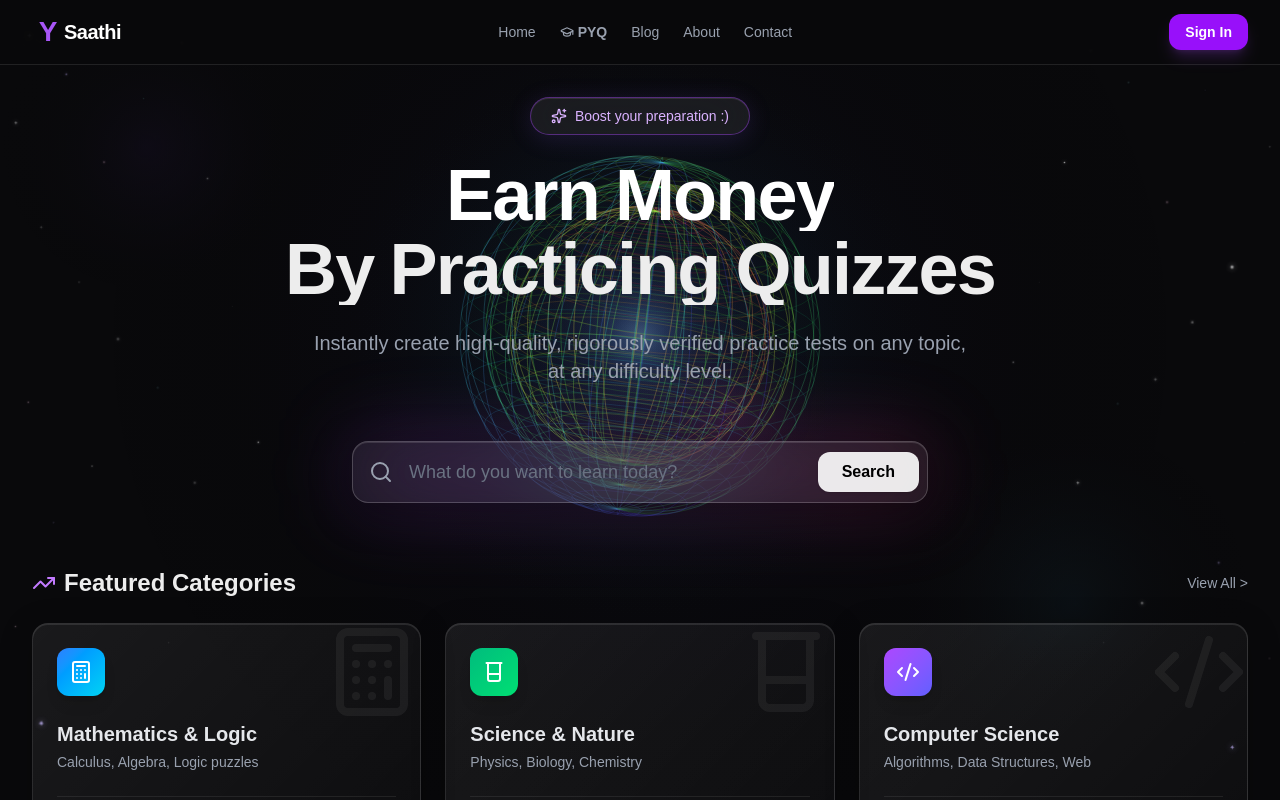
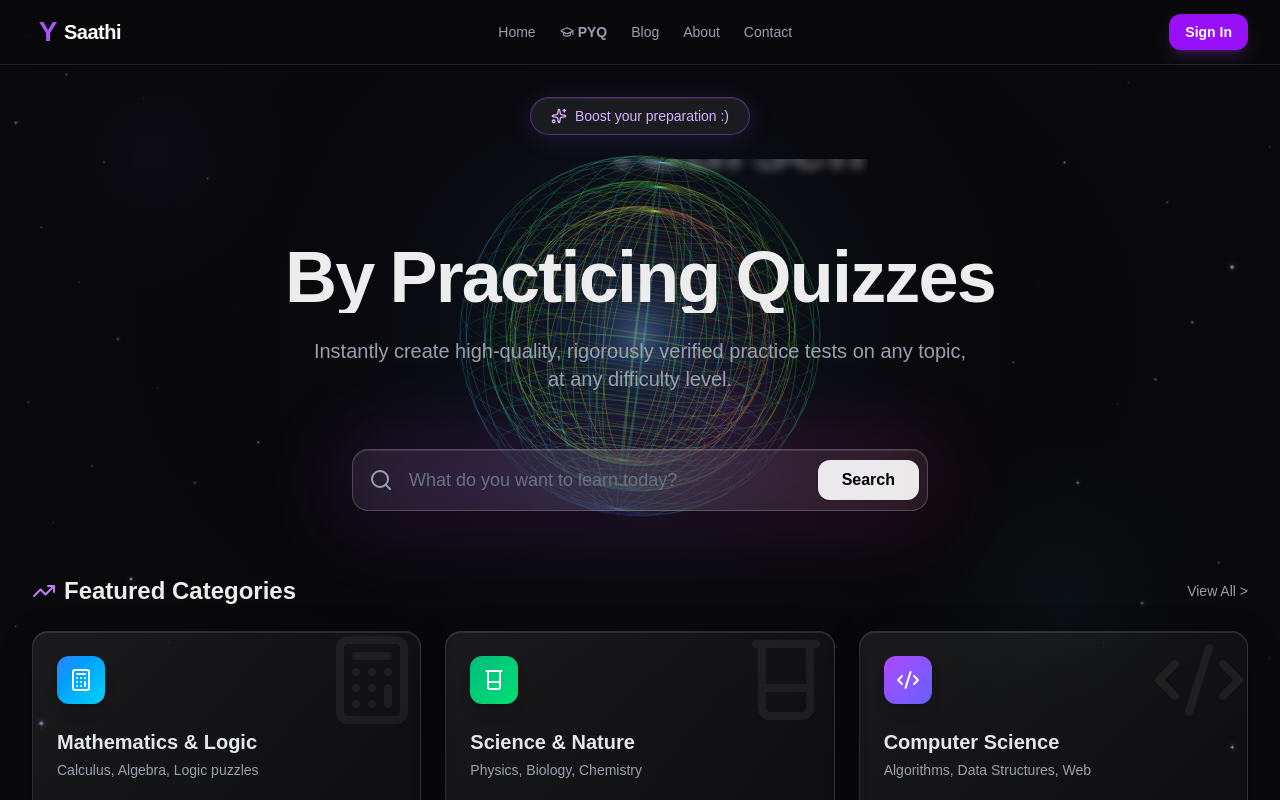
Before and after one commit to yoursaathicompany/YourSaathi, a Next.js app: page / in a window 1280 px wide. Shown: the top 800 px of the page. Built offline with nearby package versions, Linux system fonts and the light colour scheme; no server answers.

Commit message:
feat: Add looping slogan animation to hero section

```diff
--- a/src/app/page.tsx
+++ b/src/app/page.tsx
@@ -1,18 +1,31 @@
 'use client';
 
-import { useState, useTransition } from 'react';
+import { useState, useTransition, useEffect } from 'react';
 import { Search, Sparkles, TrendingUp } from 'lucide-react';
 import QuizBoxGrid from '@/components/QuizBoxGrid';
 import BackgroundAnimation from '@/components/BackgroundAnimation';
 import StarField from '@/components/StarField';
 import ShootingStar from '@/components/ShootingStar';
-import { motion } from 'framer-motion';
+import { motion, AnimatePresence } from 'framer-motion';
 
 export default function Home() {
   const [inputValue, setInputValue] = useState('');
   const [searchQuery, setSearchQuery] = useState('');
   const [showAll, setShowAll] = useState(false);
   const [isPending, startTransition] = useTransition();
+
+  const slogans = [
+    ['Earn', 'Money'],
+    ['Build', 'Yourself']
+  ];
+  const [sloganIndex, setSloganIndex] = useState(0);
+
+  useEffect(() => {
+    const interval = setInterval(() => {
+      setSloganIndex(prev => (prev + 1) % slogans.length);
+    }, 3000);
+    return () => clearInterval(interval);
+  }, []);
 
   return (
     <>
@@ -35,36 +48,38 @@ export default function Home() {
           </motion.div>
 
           <motion.h1
-            variants={{
-              hidden: { opacity: 0 },
-              visible: { opacity: 1, transition: { staggerChildren: 0.15, delayChildren: 0.1 } },
-            }}
-            initial="hidden"
-            animate="visible"
+            initial={{ opacity: 0 }}
+            animate={{ opacity: 1 }}
             className="text-5xl md:text-7xl font-extrabold tracking-tight flex flex-col items-center gap-2 sm:gap-4"
           >
-            <div className="overflow-hidden flex gap-3 md:gap-4 flex-wrap justify-center">
-              {['Earn', 'Money'].map((word, i) => (
-                <motion.span
-                  key={`word1-${i}`}
-                  variants={{
-                    hidden: { y: '100%', opacity: 0, rotateX: -45, filter: 'blur(8px)' },
-                    visible: { y: 0, opacity: 1, rotateX: 0, filter: 'blur(0px)', transition: { type: 'spring', damping: 12, stiffness: 100 } },
-                  }}
-                  className="inline-block text-white"
+            <div className="overflow-hidden flex gap-3 md:gap-4 flex-wrap justify-center min-h-[1.2rem] pb-2">
+              <AnimatePresence mode="wait">
+                <motion.div
+                  key={sloganIndex}
+                  className="flex gap-3 md:gap-4 flex-wrap justify-center"
                 >
-                  {word}
-                </motion.span>
-              ))}
+                  {slogans[sloganIndex].map((word, i) => (
+                    <motion.span
+                      key={`slogan-${sloganIndex}-${i}`}
+                      initial={{ y: '100%', opacity: 0, rotateX: -45, filter: 'blur(8px)' }}
+                      animate={{ y: 0, opacity: 1, rotateX: 0, filter: 'blur(0px)' }}
+                      exit={{ y: '-100%', opacity: 0, rotateX: 45, filter: 'blur(8px)' }}
+                      transition={{ type: 'spring', damping: 12, stiffness: 100, delay: i * 0.15 }}
+                      className="inline-block text-white"
+                    >
+                      {word}
+                    </motion.span>
+                  ))}
+                </motion.div>
+              </AnimatePresence>
             </div>
             <div className="overflow-hidden flex gap-3 md:gap-4 flex-wrap justify-center mt-[-0.2em]">
               {['By', 'Practicing', 'Quizzes'].map((word, i) => (
                 <motion.span
                   key={`word2-${i}`}
-                  variants={{
-                    hidden: { y: '100%', opacity: 0, rotateX: -45, filter: 'blur(8px)' },
-                    visible: { y: 0, opacity: 1, rotateX: 0, filter: 'blur(0px)', transition: { type: 'spring', damping: 12, stiffness: 100 } },
-                  }}
+                  initial={{ y: '100%', opacity: 0, rotateX: -45, filter: 'blur(8px)' }}
+                  animate={{ y: 0, opacity: 1, rotateX: 0, filter: 'blur(0px)' }}
+                  transition={{ type: 'spring', damping: 12, stiffness: 100, delay: 0.3 + i * 0.15 }}
                   className="inline-block gradient-text"
                 >
                   {word}
```
